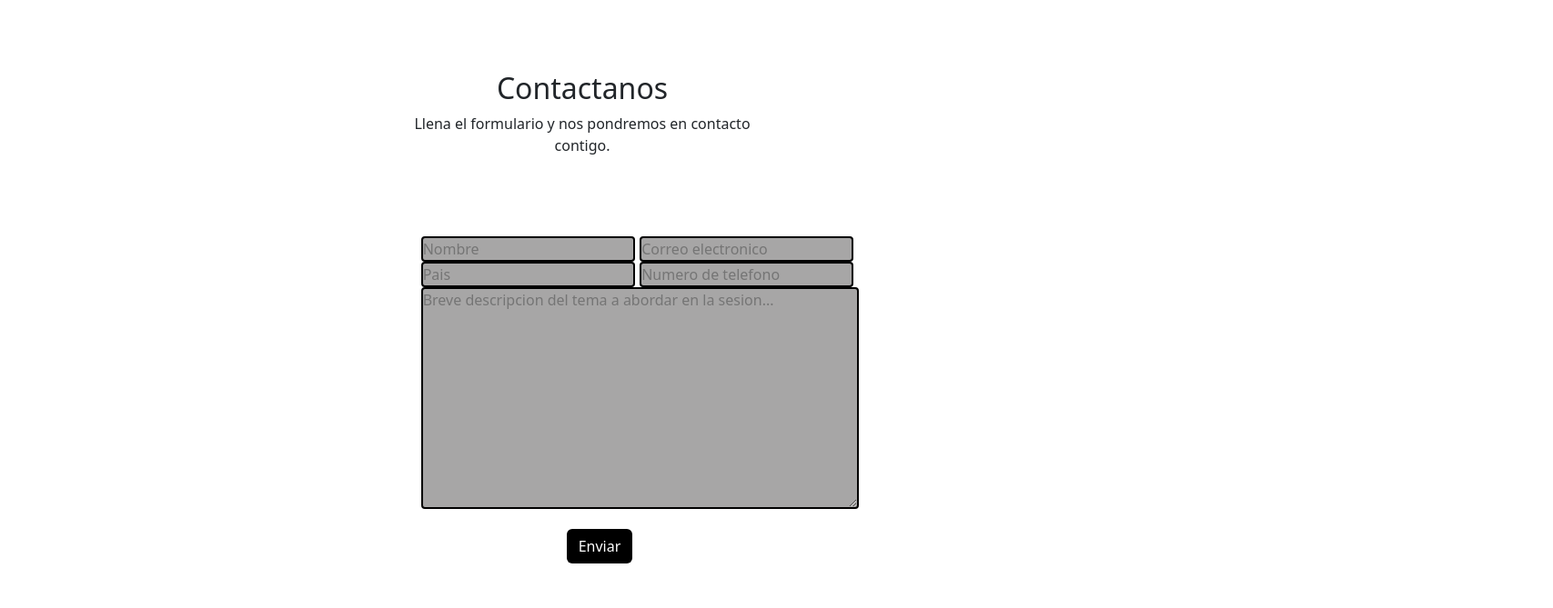
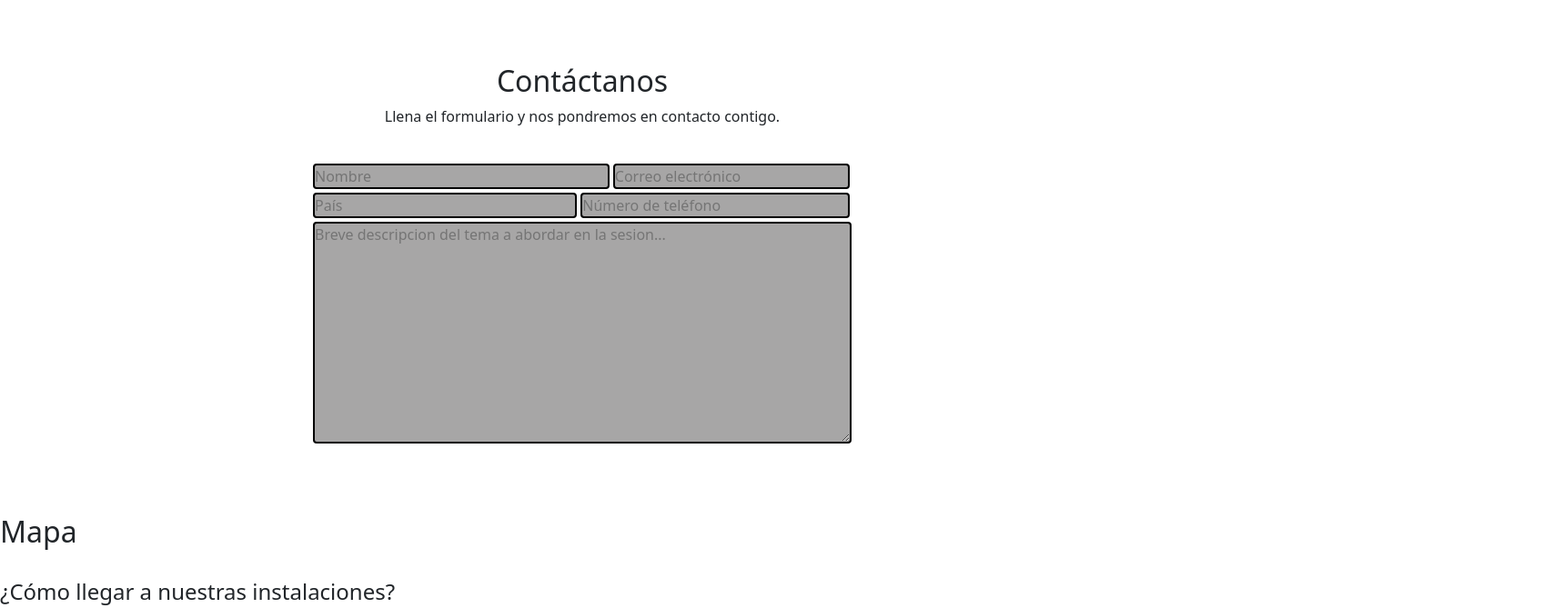
Before and after one commit to liliam-avilez/proyecto_psicologos, a plain HTML site: page index.html in a window 1280 px wide. Shown: the part 3660-4329 px from the top of the page at 91% size, 1707 px wide, since content can reach past the window. Drawn offline with nearby package versions, Linux system fonts and the light colour scheme; files whose address does not match are found by name.

Commit message:
commit-formulario

```diff
--- a/index.html
+++ b/index.html
@@ -305,52 +305,25 @@
 
     <!---------- Section formulario --------->
 
-    <section name="formulario"  class="container-fluid  col-lg-4 mt-2" style="align-items:center;">
-      <h2 style="text-align: center;">Contactanos</h2>
-      <p style="text-align: center;">Llena el formulario y nos pondremos en contacto contigo.</p>
-      <br>
-      <table class=" row col-lg-6 px-4 " style="width:80rem ;" >
-        <form  >
-          <colgroup >
-            <col class="" style="width: 50%;">
-            <col style="width: 50%">
-          </colgroup>
-          <tbody class="col-lg-8 py-4">
-            <tr>
-              <td>
-                <input type="text" placeholder="Nombre" style="  border: solid 2px; border-radius:4px ; background: rgb(167, 166, 166);">
-              </td>
 
-              <td>
-                <input type="email" placeholder="Correo electronico" style="   border: solid 2px; border-radius:4px ; background: rgb(167, 166, 166);">
-              </td>
-            </tr>
-            <tr>
-              <br>
-              <td>
-                <input type="text" placeholder="Pais" style=" border: solid 2px; border-radius:4px ; background: rgb(167, 166, 166);">
-              </td>
-              <td>
-                <input type="tel" placeholder="Numero de telefono" style=" border: solid 2px; border-radius:4px ; background: rgb(167, 166, 166);">
-              </td>
-            </tr>
-            <tr>
-              <td colspan="2">
-                <textarea maxlength="2000" rows="10" cols="50" placeholder="Breve descripcion del tema a abordar en la sesion..." style=" border: solid 2px;    border-radius:4px  ; background-color: rgb(167, 166, 166);"></textarea>
-              </td>
-            </tr>
-            <tr>
-              <td colspan="2" class="">
-                <a href="#" class="btn  mt-3 bg-black" style="margin:0px 160px 0px 160px ; color: white; ">Enviar</a>
-              </td>
-            </tr>
-          </tbody>
-        </form>
-      </table>
-    </section>
+    <div class=" container-fluid  justify-content-center ">
 
-    <br>
-    <br>
+      <h2 style="text-align: center;">Contáctanos</h2>
+      <p  style="text-align: center;">Llena el formulario y nos pondremos en contacto contigo.</p>
+
+      <div class="row d-flex " style="justify-content: center" >
+      <form class=" col-6 mb-5 mx-4 px-4 py-4 my-4 mb-2 mt-0" >
+          <input type="text" placeholder="Nombre" class="mb-1" style="  border: solid 2px; border-radius:4px ; background: rgb(167, 166, 166);width: 55%; ">
+          <input type="text" placeholder="Correo electrónico" style="  border: solid 2px; border-radius:4px ; background: rgb(167, 166, 166); width: 44%; ">
+          <br>
+          <input type="text" placeholder="País" class="mb-1" style="  border: solid 2px; border-radius:4px ; background: rgb(167, 166, 166); width: 49%;">
+          <input type="text" placeholder="Número de teléfono" class="mb-1" style="  border: solid 2px; border-radius:4px ; background: rgb(167, 166, 166); width: 50%;">
+
+          <br>
+          <textarea maxlength="4000" rows="10" cols="79" placeholder="Breve descripcion del tema a abordar en la sesion..." style=" border: solid 2px;    border-radius:4px  ; background-color: rgb(167, 166, 166); width: 100%;"></textarea>
+      </form>
+  </div>
+    </div>
 
     <!--------- Section Mapa --------->
 
```
